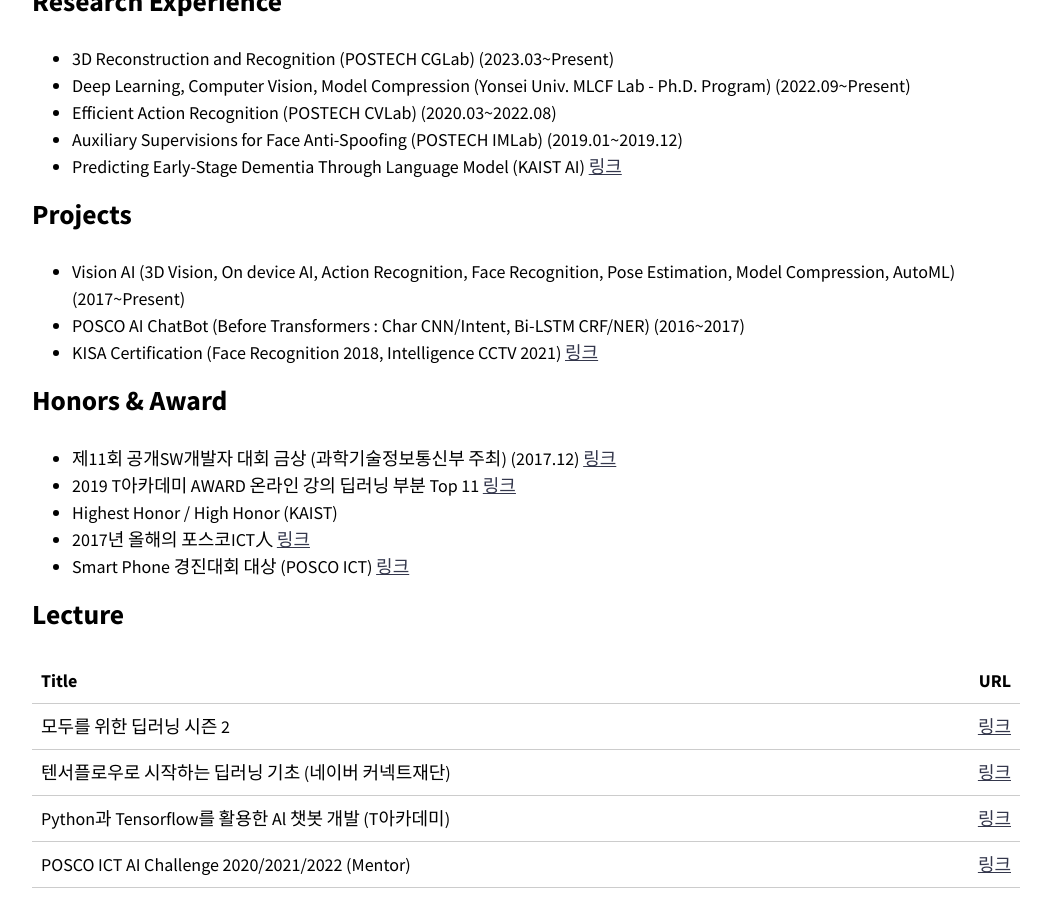
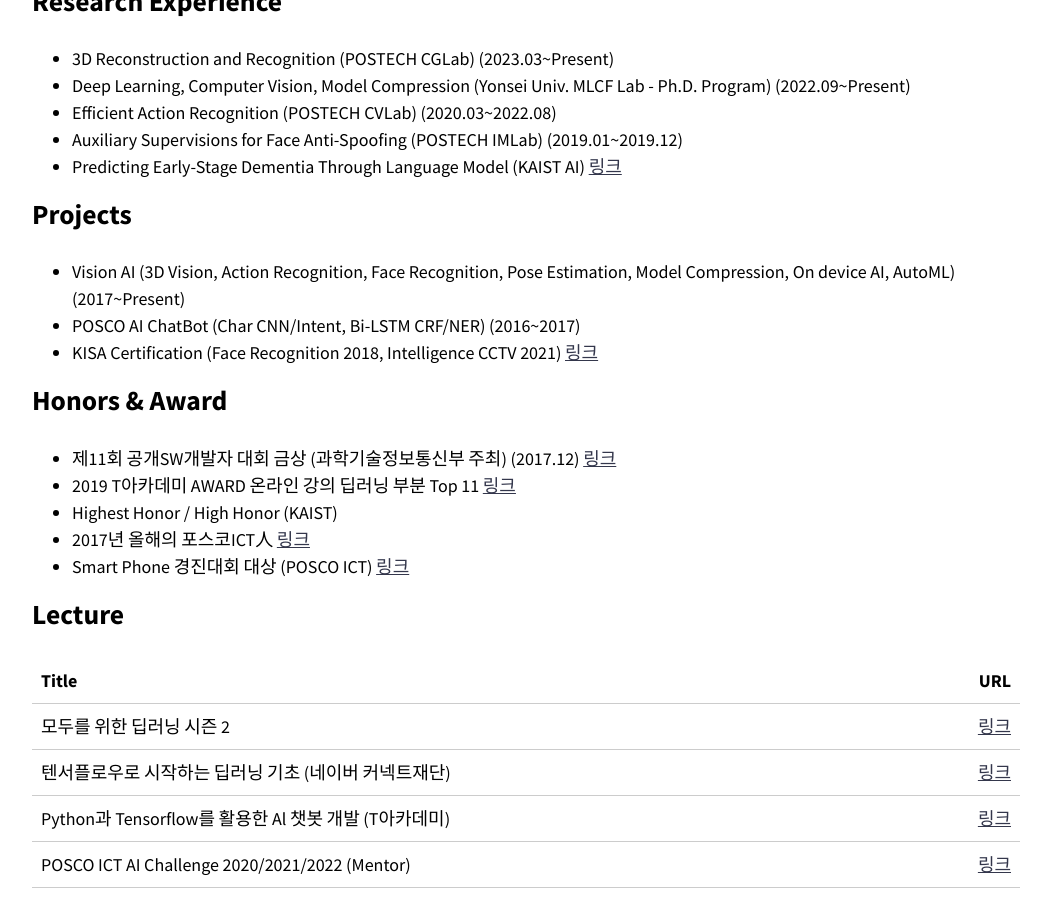
Before and after one commit to healess/healess.github.io, a Jekyll site: the page built from index.md, in a window 1280 px wide and 900 px high, scrolled down 497 px. Shown: the whole window, without its empty margins (114-1165 px from the left). Built offline with Jekyll 4.4.1, drawn with Linux system fonts in a browser that asks for light colours; nearby versions of some CDN libraries; some of the changed text lies outside the part shown.

```diff
--- a/index.md
+++ b/index.md
@@ -22,8 +22,8 @@ entries_layout: grid
 * Predicting Early-Stage Dementia Through Language Model (KAIST AI) [링크](https://scienceon.kisti.re.kr/srch/selectPORSrchReport.do?cn=TRKO202100009334){:target="_blank"}
 
 ## Projects
-* Vision AI (3D Vision, On device AI, Action Recognition, Face Recognition, Pose Estimation, Model Compression, AutoML) (2017~Present)
-* POSCO AI ChatBot (Before Transformers : Char CNN/Intent, Bi-LSTM CRF/NER) (2016~2017)
+* Vision AI (3D Vision, Action Recognition, Face Recognition, Pose Estimation, Model Compression, On device AI, AutoML) (2017~Present)
+* POSCO AI ChatBot (Char CNN/Intent, Bi-LSTM CRF/NER) (2016~2017)
 * KISA Certification (Face Recognition 2018, Intelligence CCTV 2021) [링크](https://smartfuture-poscoict.co.kr/451){:target="_blank"}
 
 ## Honors & Award
```
Also changed, not shown: other parts of index.md (+4 -1 lines).
